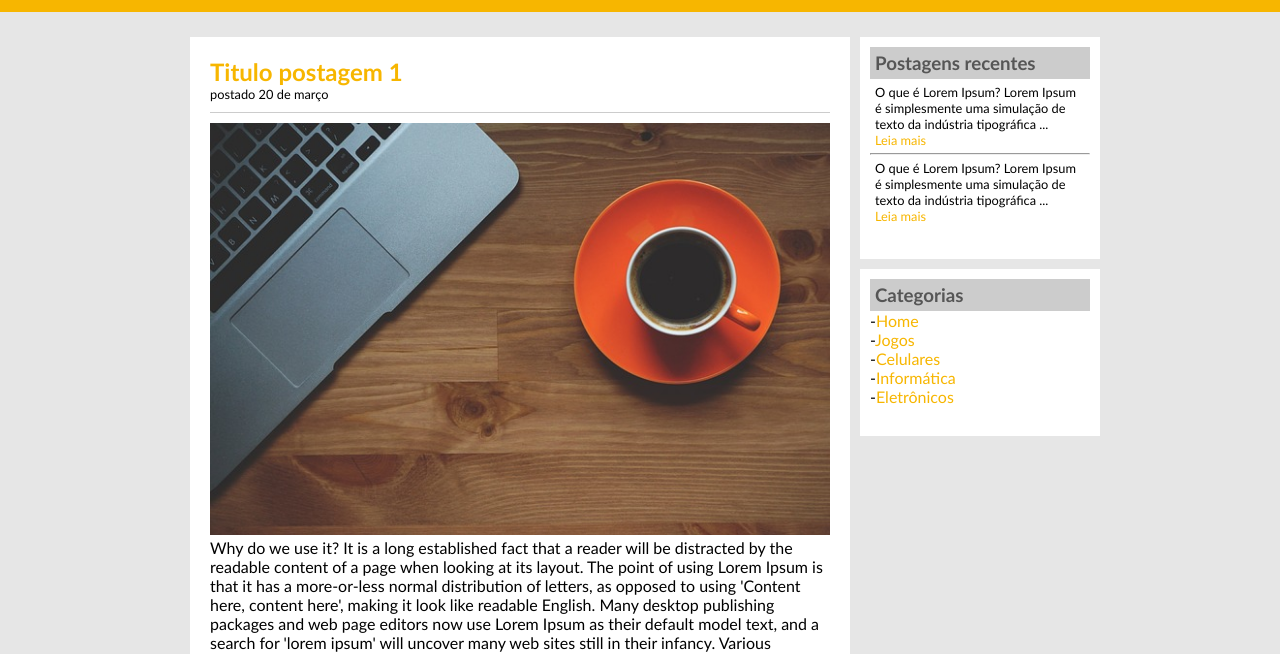
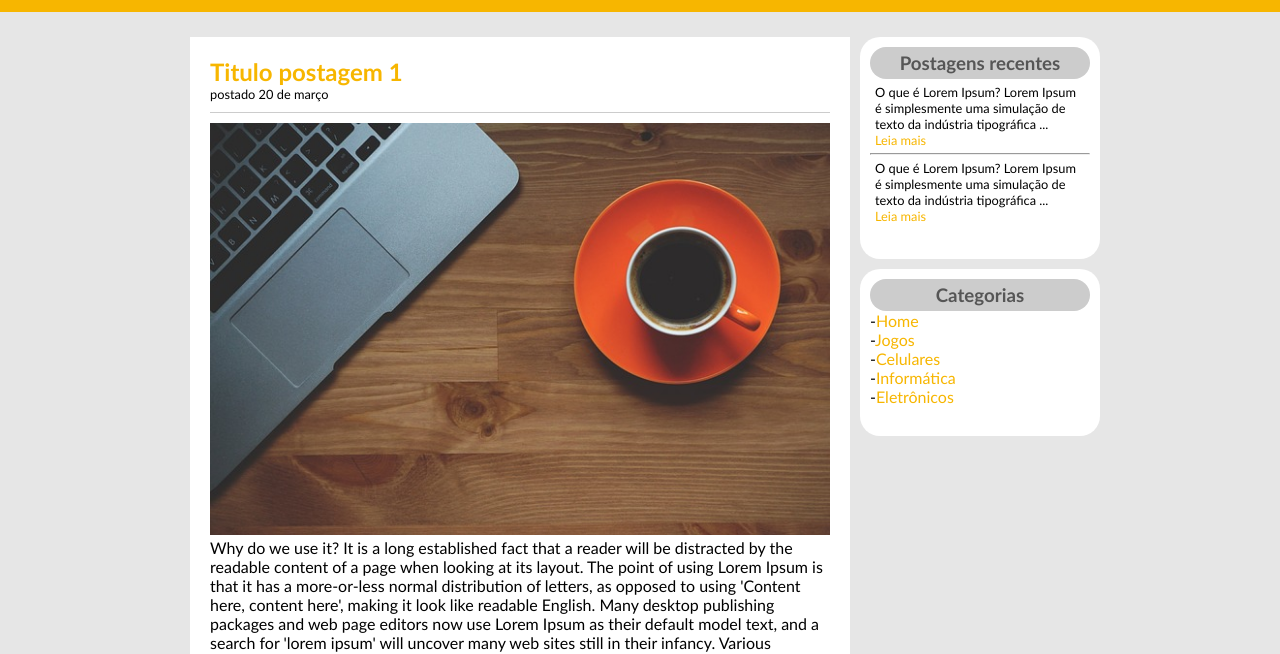
Before and after one commit to Caio-Mendonca/Tech_Blog, a plain HTML site: page index.html in a window 1280 px wide. Shown: the part 134-788 px from the top of the page. Drawn offline with Linux system fonts and the light colour scheme.

Commit message:
minha versao

```diff
--- a/style.css
+++ b/style.css
@@ -54,6 +54,7 @@ body{
     float: right;
     background-color: #fff;
     margin-top: 10px;
+    border-radius: 20px;
 }
 .conteudo_lateral{
     padding: 10px;
@@ -78,6 +79,8 @@ h3{
     color: #565656;
     background-color: #ccc;
     padding: 5px;
+    border-radius: 20px;
+    text-align: center;
 }
 span{
     display: block;
```
